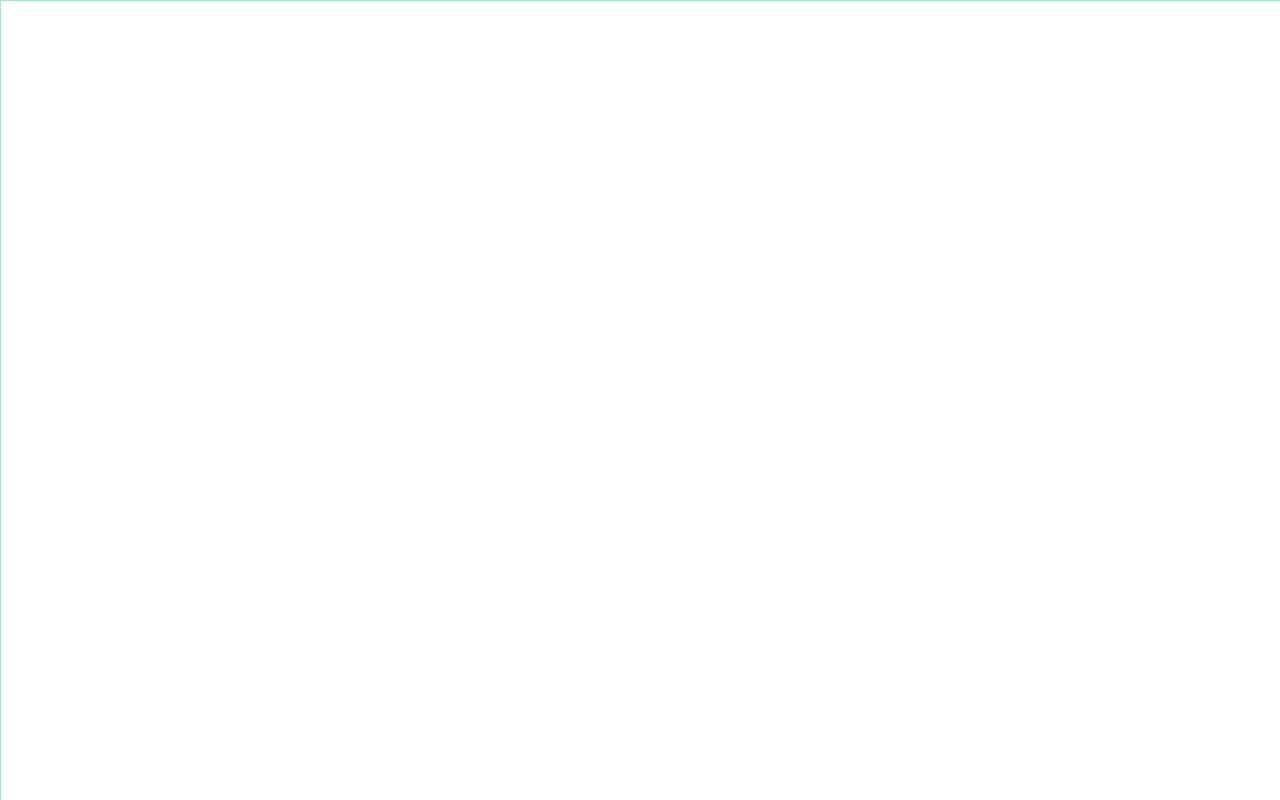
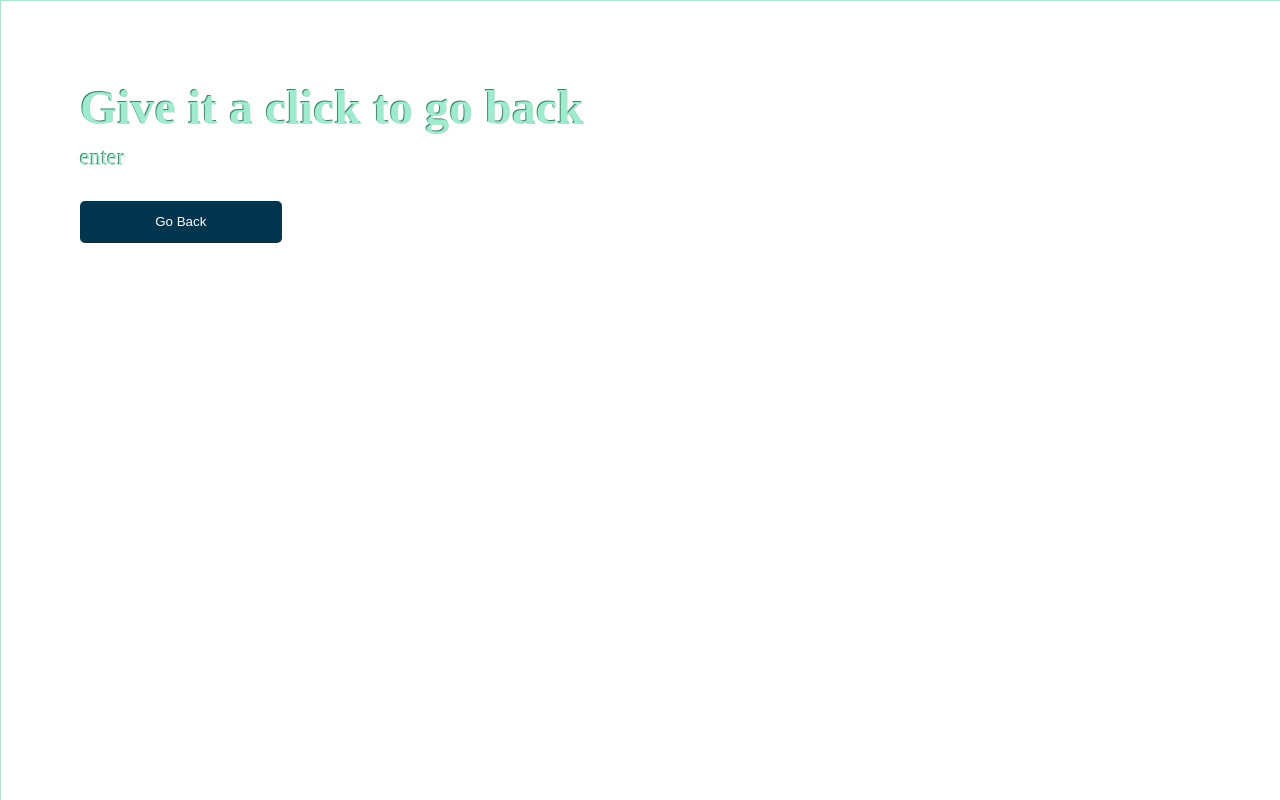
Before and after one commit to Pudderz/Page-Transition, a plain HTML site: page index.html in a window 1280 px wide. Both pictures are taken after a click on the button "Click". Drawn offline with nearby package versions, Linux system fonts and the light colour scheme.

Commit message:
Added go Back button
Added a go Back button which reverses the transition

```diff
--- a/index.html
+++ b/index.html
@@ -18,6 +18,11 @@
         <p>enter</p>
         <button id="btn-click">Click</button>
     </section>
+    <section id="sect2">
+        <h1>Give it a click to go back</h1>
+        <p>enter</p>
+        <button id="btn2-click">Go Back</button>
+    </section>
     <script src="/node_modules/animejs/lib/anime.min.js" type="text/javascript"></script>
     <script src="sandbox.js" type="text/javascript"></script>
 
--- a/main.css
+++ b/main.css
@@ -46,3 +46,15 @@ button{
 .pointer{
     pointer-events: auto !important;
 }
+
+
+#sect2{
+    display:none;
+    z-index:2;
+    position:absolute;
+    color:#9eebcd;
+    text-shadow: -1px -1px #557c6d;
+}
+.show{
+    display:block !important;
+}
--- a/sandbox.js
+++ b/sandbox.js
@@ -1,8 +1,12 @@
 
 
 let btn = document.getElementById('btn-click');
+let btn2 = document.getElementById('btn2-click');
 let sect1 = document.getElementById('sect1');
+let sect2 = document.getElementById('sect2');
 let overlay = document.getElementById('morph');
+let changeCompleted = 0;
+let changeBegan = 0;
 console.log(overlay);
 console.log('running');
 
@@ -11,13 +15,33 @@ console.log('running');
     d:[ {value: "M5 1H-1V700H5C9.33333 677.333 5 620.48 5 537V294V89V1Z"},
         {value: "M591 1H-1V700H470C474.333 677.333 592.4 616 646 552C713 472 631 422 487 374C356.078 330.359 466 260 591 214C691 177.2 632.667 36.6667 591 1Z"},
         {value: "M1150 1H-1V700H1150C1154.33 677.333 1150 612 1150 554C1150 449.65 1166.36 552.905 1150 402C1141 319 1153.89 341.895 1150 270C1144 159 1150 53 1150 1Z"},
-        {value: "M1153 1H1V700H1153V347.504V1Z"}
+        {value: "M1153 1H1V700H1153V347.504V1Z"},
 
     ],
     easing: 'easeInOutQuad',
     duration: 1300,
-    loop:false,
+    loop:1,
     autoplay:false,
+    update: function(anim){
+        console.log('progress : '+Math.round(anim.progress)+'%');
+    },
+    changeBegin: function(){
+        changeBegan++;
+        console.log('animation began')
+        if(!(changeBegan%2)){
+            sect2.classList.remove('show');
+        }
+    },
+    changeComplete: function(anim) {
+        changeCompleted++;
+        console.log('completed')
+        if(changeCompleted%2){
+           sect2.classList.add('show');
+        }
+    },
+    loopComplete: function(anim){
+        morphing.reverse();
+    }
 });
 
 btn.addEventListener('click', ()=>{
@@ -25,3 +49,9 @@ btn.addEventListener('click', ()=>{
     overlay.classList.add('pointer');
     morphing.restart();
 })
+
+btn2.addEventListener('click', ()=>{
+    morphing.play();
+    overlay.classList.remove('pointer');
+
+})
```
